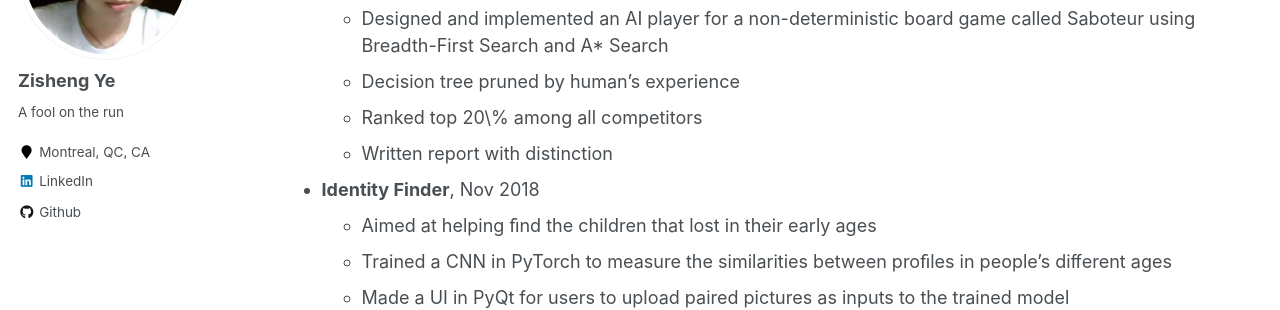
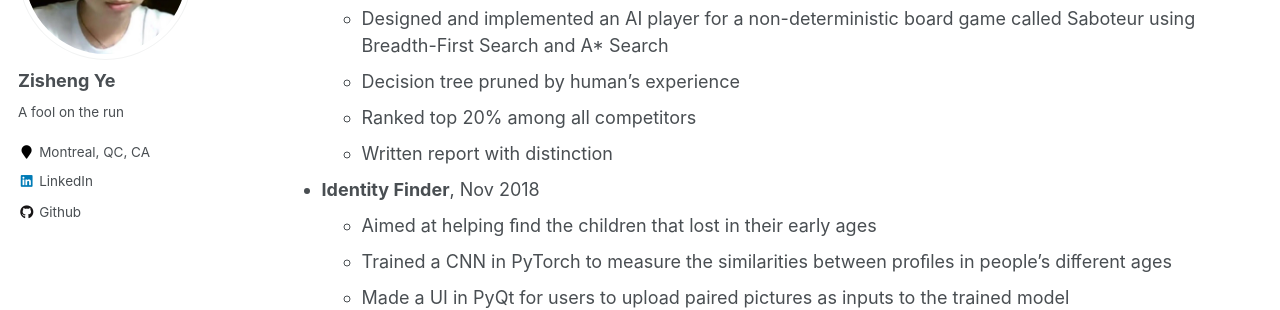
Before and after one commit to macaoleaf/macaoleaf.github.io, a Jekyll site: the page built from _pages/cv.md, in a window 1280 px wide and 900 px high, scrolled down 1270 px. Shown: the part 153-463 px from the top of the window. Built offline with Jekyll 4.4.1, drawn with Linux system fonts in a browser that asks for light colours.

Commit message:
Update cv.md

```diff
--- a/_pages/cv.md
+++ b/_pages/cv.md
@@ -42,7 +42,7 @@ Projects
   * **AI Player for Game Saboteur**, Jan 2020 - May 2020
     * Designed and implemented an AI player for a non-deterministic board game called Saboteur using Breadth-First Search and A\* Search
     * Decision tree pruned by human's experience
-    * Ranked top 20\% among all competitors
+    * Ranked top 20% among all competitors
     * Written report with distinction
 
   * **Identity Finder**, Nov 2018
```
